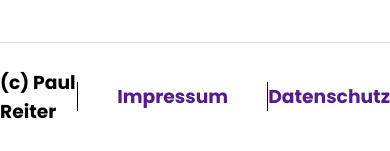
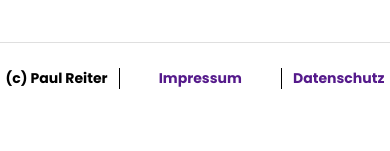
Before and after one commit to Emtekz/homepage_js, a plain HTML site: page index.html in a window 390 px wide. Shown: the part 3988-4139 px from the top of the page. After the commit the page ends 4102 px from the top, so only its background shows below. Drawn offline with Linux system fonts and the light colour scheme.

Commit message:
Footer. Responsive

```diff
--- a/Home/Footer/footer.css
+++ b/Home/Footer/footer.css
@@ -15,3 +15,9 @@ footer {
 
     padding: 0 10vw;
 }
+
+@media (max-width: 700px) {
+    footer {
+        font-size: .75rem;
+    }
+}
```
